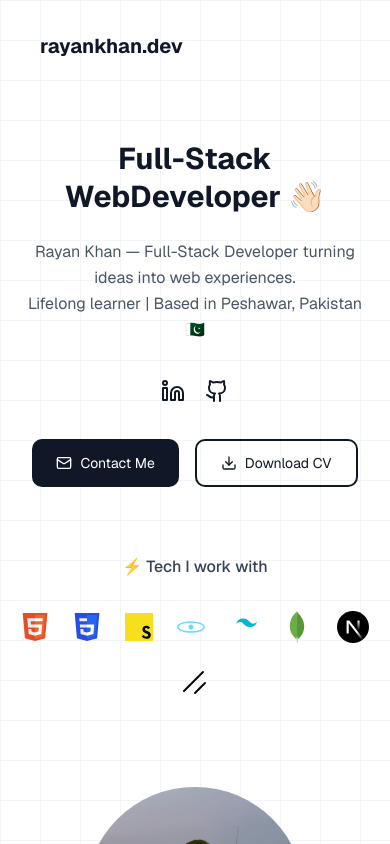
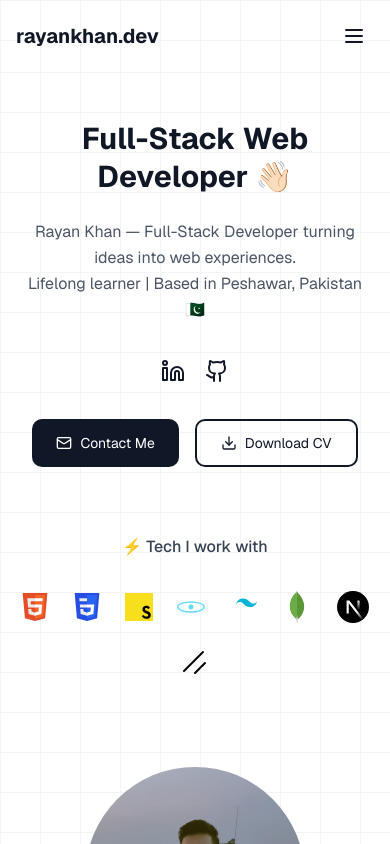
Before and after one commit to rayankhan2003/portfolio, a Next.js app: page / in a window 390 px wide. Shown: the top 844 px of the page. Built offline with nearby package versions, Linux system fonts and the light colour scheme.

Commit message:
fix : layout changes

```diff
--- a/app/globals.css
+++ b/app/globals.css
@@ -173,3 +173,7 @@ html {
     background-size: 2.5rem 2.5rem;
   }
 }
+html,
+body {
+  overscroll-behavior: none;
+}
--- a/app/page.tsx
+++ b/app/page.tsx
@@ -6,14 +6,16 @@ import Projects from "@/components/projects";
 
 export default function Home() {
   return (
-    <div className="min-h-screen">
-      <div className="grid-background">
+    <div className="w-full ">
+      <div className=" grid-background  sticky top-0 z-50 ">
         <Header />
-        <section id="home" className="min-h-screen flex items-center">
-          <Hero />
-        </section>
       </div>
       <main className="scroll-smooth">
+        <div className="grid-background">
+          <section id="home" className="min-h-screen flex items-center ">
+            <Hero />
+          </section>
+        </div>
         <section id="about" className="min-h-screen flex items-center">
           <About />
         </section>
--- a/components/header.tsx
+++ b/components/header.tsx
@@ -1,41 +1,79 @@
 "use client";
 import Link from "next/link";
 import { useState, useEffect } from "react";
+import { Menu, X } from "lucide-react"; // <-- install via: npm install lucide-react
+
 export default function Header() {
   const [isScrolled, setIsScrolled] = useState(false);
+  const [isMenuOpen, setIsMenuOpen] = useState(false);
 
   useEffect(() => {
-    const handleScroll = () => {
-      setIsScrolled(window.scrollY > 10);
-    };
+    const handleScroll = () => setIsScrolled(window.scrollY > 10);
     window.addEventListener("scroll", handleScroll);
     return () => window.removeEventListener("scroll", handleScroll);
   }, []);
+
   return (
     <header
-      className={`py-4 px-4 sm:px-6 lg:px-8 sticky top-0 z-50 transition-all duration-300 ${
+      className={`py-4 px-4 sm:px-6 lg:px-8  transition-all duration-300 ${
         isScrolled ? "bg-white shadow-md" : "bg-transparent"
       }`}
     >
-      <div className="container mx-auto px-6 py-4">
-        <div className="flex items-center justify-between">
+      <div className="container mx-auto flex items-center sm:pt-4 md:pt-0 justify-between">
+        {/* Logo */}
         <Link href="/" className="text-xl font-bold text-gray-900">
           rayankhan.dev
         </Link>
 
+        {/* Desktop Nav */}
         <nav className="hidden md:flex font-semibold text-[16px] items-center space-x-8">
-            <Link href="#" className="text-gray-900 ">
+          <Link href="#home" className="text-gray-900 hover:text-gray-600">
             Home
           </Link>
-            <Link href="#about" className="text-gray-900 ">
+          <Link href="#about" className="text-gray-900 hover:text-gray-600">
             About
           </Link>
-            <Link href="#projects" className="text-gray-900 ">
+          <Link href="#projects" className="text-gray-900 hover:text-gray-600">
             Projects
           </Link>
         </nav>
+
+        {/* Mobile Hamburger Button */}
+        <button
+          className="md:hidden p-2 text-gray-900"
+          onClick={() => setIsMenuOpen(!isMenuOpen)}
+          aria-label="Toggle Menu"
+        >
+          {isMenuOpen ? <X size={24} /> : <Menu size={24} />}
+        </button>
       </div>
+
+      {/* Mobile Menu Dropdown */}
+      {isMenuOpen && (
+        <div className="md:hidden mt-4 bg-white shadow-lg rounded-lg p-4 space-y-4">
+          <Link
+            href="#home"
+            className="block text-gray-900 font-semibold hover:text-gray-600"
+            onClick={() => setIsMenuOpen(false)}
+          >
+            Home
+          </Link>
+          <Link
+            href="#about"
+            className="block text-gray-900 font-semibold hover:text-gray-600"
+            onClick={() => setIsMenuOpen(false)}
+          >
+            About
+          </Link>
+          <Link
+            href="#projects"
+            className="block text-gray-900 font-semibold hover:text-gray-600"
+            onClick={() => setIsMenuOpen(false)}
+          >
+            Projects
+          </Link>
         </div>
+      )}
     </header>
   );
 }
--- a/components/hero.tsx
+++ b/components/hero.tsx
@@ -3,15 +3,15 @@ import { Github, Linkedin, Download, Mail } from "lucide-react";
 
 export default function Hero() {
   return (
-    <section className="flex items-center justify-center max-w-6xl mx-auto min-h-screen px-4 sm:px-6 lg:px-8 py-12 sm:py-20">
+    <section className="flex items-center  justify-center max-w-6xl mx-auto min-h-screen px-4 sm:px-6 lg:px-8 py-12 sm:py-20">
       <div className="max-w-6xl w-full">
         <div className="flex flex-col lg:flex-row gap-12 lg:gap-16">
           {/* Left Content */}
           <div className="flex-1 max-w-2xl text-center lg:text-left">
             <h1 className="text-3xl sm:text-4xl lg:text-5xl font-bold text-gray-900 mb-6 leading-tight">
-              Full-Stack Web
+              <span>Full-Stack Web</span>
               <br className="hidden sm:block" />
-              Developer 👋🏻
+              <span> Developer 👋🏻</span>
             </h1>
 
             <p className="text-base sm:text-lg text-gray-600 mb-8 leading-relaxed">
@@ -279,7 +279,7 @@ export default function Hero() {
           </div>
 
           {/* Right Image */}
-          <div className="flex-shrink-0 mt-10 lg:mt-0">
+          <div className="flex-shrink-0 mt-10 lg:mt-0 self-center">
             <div className="w-[220px] sm:w-[280px] md:w-[320px] lg:w-[350px] aspect-square rounded-full overflow-hidden mx-auto lg:mx-0 shadow-lg">
               <Image
                 src="/images/profile.jpg"
--- a/components/projects.tsx
+++ b/components/projects.tsx
@@ -1,14 +1,14 @@
-import { ExternalLink, Github } from 'lucide-react';
-import { Button } from '@/components/ui/button';
-import Image from 'next/image';
-import Link from 'next/link';
+import { ExternalLink, Github } from "lucide-react";
+import { Button } from "@/components/ui/button";
+import Image from "next/image";
+import Link from "next/link";
 
 export default function Projects() {
   return (
     <section className="py-20 px-6 max-w-6xl mx-auto bg-white">
       <div className="max-w-6xl mx-auto">
         <div className="mb-16 space-y-4">
-          <h2 className="text-blue-600 font-semibold text-lg">PORTFOLIO</h2>
+          <h2 className="text-blue-600 font-semibold text-lg">My Work</h2>
           <h3 className="text-4xl font-bold text-gray-900">
             Each project is a unique piece of development 💸
           </h3>
@@ -45,7 +45,7 @@ export default function Projects() {
               <div className="flex justify-center mt-7 gap-4">
                 <Link
                   href={
-                    'https://github.com/rayankhan2003/react-projects/tree/main/omnifood'
+                    "https://github.com/rayankhan2003/react-projects/tree/main/omnifood"
                   }
                   target="_blank"
                 >
@@ -58,7 +58,7 @@ export default function Projects() {
                   </Button>
                 </Link>
                 <Link
-                  href={'https://omnifood-rayan.netlify.app/'}
+                  href={"https://omnifood-rayan.netlify.app/"}
                   target="_blank"
                 >
                   <Button className="flex items-center gap-2">
@@ -116,7 +116,7 @@ export default function Projects() {
 
                 <div className="flex justify-center mt-7 gap-4">
                   <Link
-                    href={'https://github.com/rayankhan2003/forkify-main'}
+                    href={"https://github.com/rayankhan2003/forkify-main"}
                     target="_blank"
                   >
                     <Button
@@ -128,7 +128,7 @@ export default function Projects() {
                     </Button>
                   </Link>
                   <Link
-                    href={'https://forkify-rayan.netlify.app/'}
+                    href={"https://forkify-rayan.netlify.app/"}
                     target="_blank"
                   >
                     <Button className="flex items-center gap-2">
@@ -167,7 +167,7 @@ export default function Projects() {
               <div className="flex justify-center mt-7 gap-4">
                 <Link
                   href={
-                    'https://github.com/rayankhan2003/react-projects/tree/main/omnifood'
+                    "https://github.com/rayankhan2003/react-projects/tree/main/omnifood"
                   }
                   target="_blank"
                 >
@@ -180,7 +180,7 @@ export default function Projects() {
                   </Button>
                 </Link>
                 <Link
-                  href={'https://omnifood-rayan.netlify.app/'}
+                  href={"https://omnifood-rayan.netlify.app/"}
                   target="_blank"
                 >
                   <Button className="flex items-center gap-2">
```
Also changed, not shown: app/layout.tsx (+9 -9 lines). Lines whose indentation alone changed are shown as unchanged.
